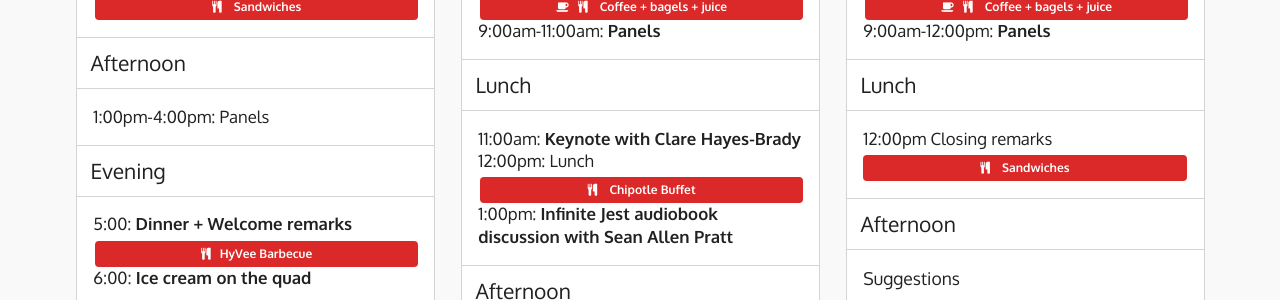
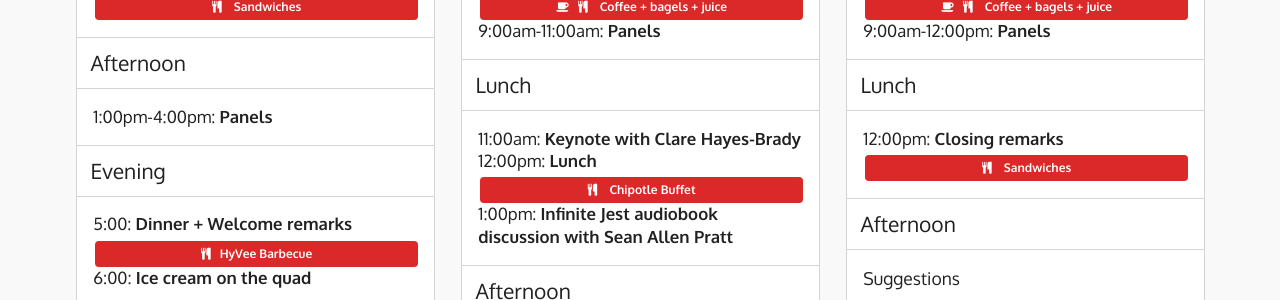
Before and after one commit to dellsystem/david-foster-wallace-conference, a Jekyll site: the page built from schedule.html, in a window 1280 px wide. Shown: the part 535-835 px from the top of the page. Built offline with Jekyll 4.4.1, drawn with Linux system fonts in a browser that asks for light colours.

```diff
--- a/schedule.html
+++ b/schedule.html
@@ -23,7 +23,7 @@ subtitle: The tentative schedule for 2018
             Afternoon
         </h4>
         <div class="ui attached segment">
-            1:00pm-4:00pm: Panels
+            1:00pm-4:00pm: <strong>Panels</strong>
         </div>
         <h4 class="ui attached header">
             Evening
@@ -54,7 +54,7 @@ subtitle: The tentative schedule for 2018
         </h4>
         <div class="ui attached segment">
             11:00am: <strong>Keynote with Clare Hayes-Brady</strong><br />
-            12:00pm: Lunch
+            12:00pm: <strong>Lunch</strong>
             <div class="ui red food label"><i class="food icon"></i> Chipotle Buffet</div>
             <br />
             1:00pm: <strong>Infinite Jest audiobook discussion with Sean Allen Pratt</strong>
```
Also changed, not shown: other parts of schedule.html (+1 -1 lines).
